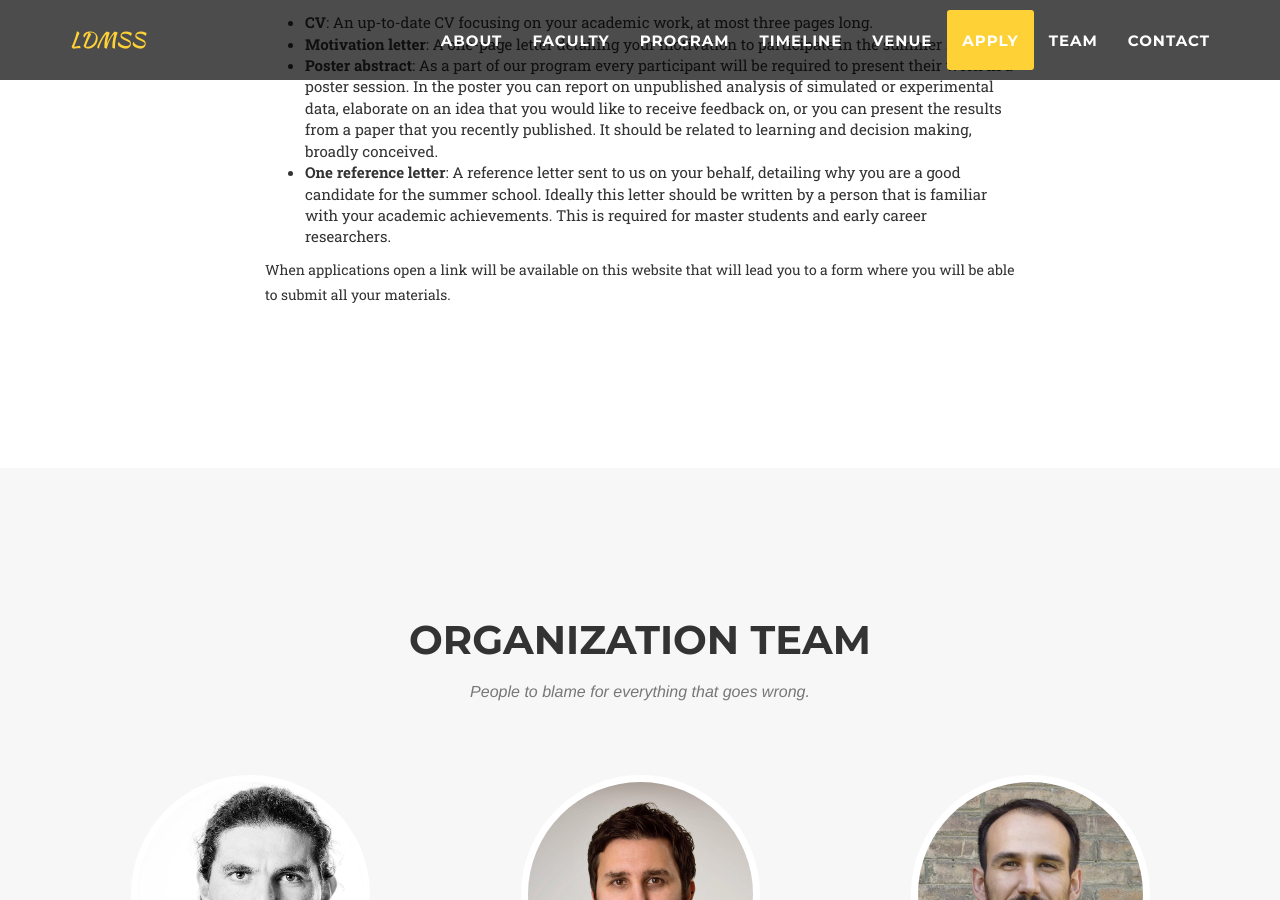
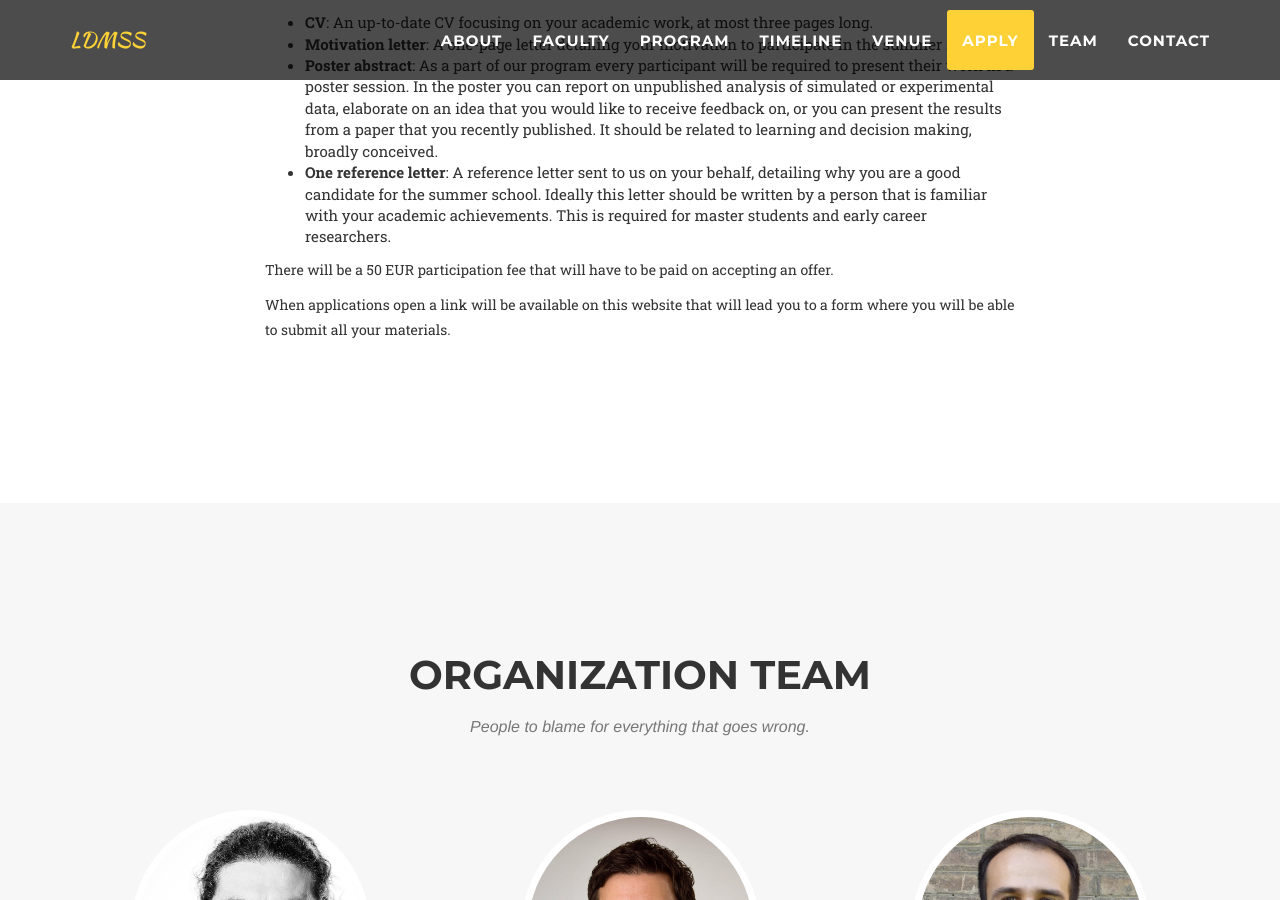
Before and after one commit to ldmss/ldmss.github.io, a Jekyll site: the page built from index.html, in a window 1280 px wide and 900 px high, scrolled down 10153 px. Built offline with Jekyll 4.4.1, drawn with Linux system fonts in a browser that asks for light colours; some web fonts are replaced; part of the change alters nothing that is shown; some of the changed text lies outside the part shown.

```diff
--- a/_config.yml
+++ b/_config.yml
@@ -176,6 +176,14 @@ faculty:
       url: mailto:mikhail.spektor@upf.edu
     - title: twitter
       url: https://twitter.com/SpektorMikhail
+- name: Cecilia Nunes
+  pic: 14
+  position: Universitat Pompeu Fabra
+  social:
+    - title: envelope
+      url: mailto:cecilia.nunes@upf.edu
+    - title: twitter
+      url: https://twitter.com/cecil_nunes
 
 # Social networks usernames (many more available: google-plus, flickr, dribbble, pinterest, instagram, tumblr, linkedin, etc.)
 social:
--- a/_includes/apply.html
+++ b/_includes/apply.html
@@ -18,6 +18,8 @@
                         <li><strong>One reference letter</strong>: A reference letter sent to us on your behalf, detailing why you are a good candidate for the summer school. Ideally this letter should be written by a person that is familiar with your academic achievements. This is required for master students and early career researchers.</li>
                     </ul>
 
+                    <p>There will be a 50 EUR participation fee that will have to be paid on accepting an offer.</p>
+
                     <p>When applications open a link will be available on this website that will lead you to a form where you will be able to submit all your materials.</p>
                 </div>
             </div>
```
Also changed, not shown: img/faculty/14.jpg (added).
